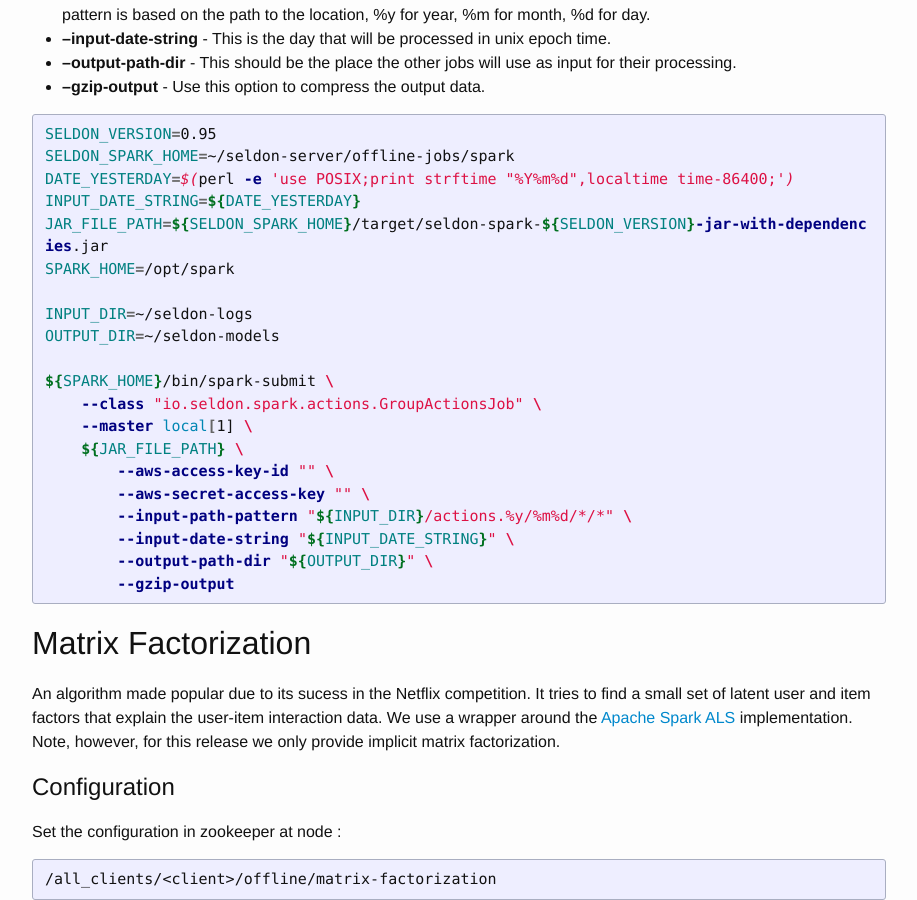
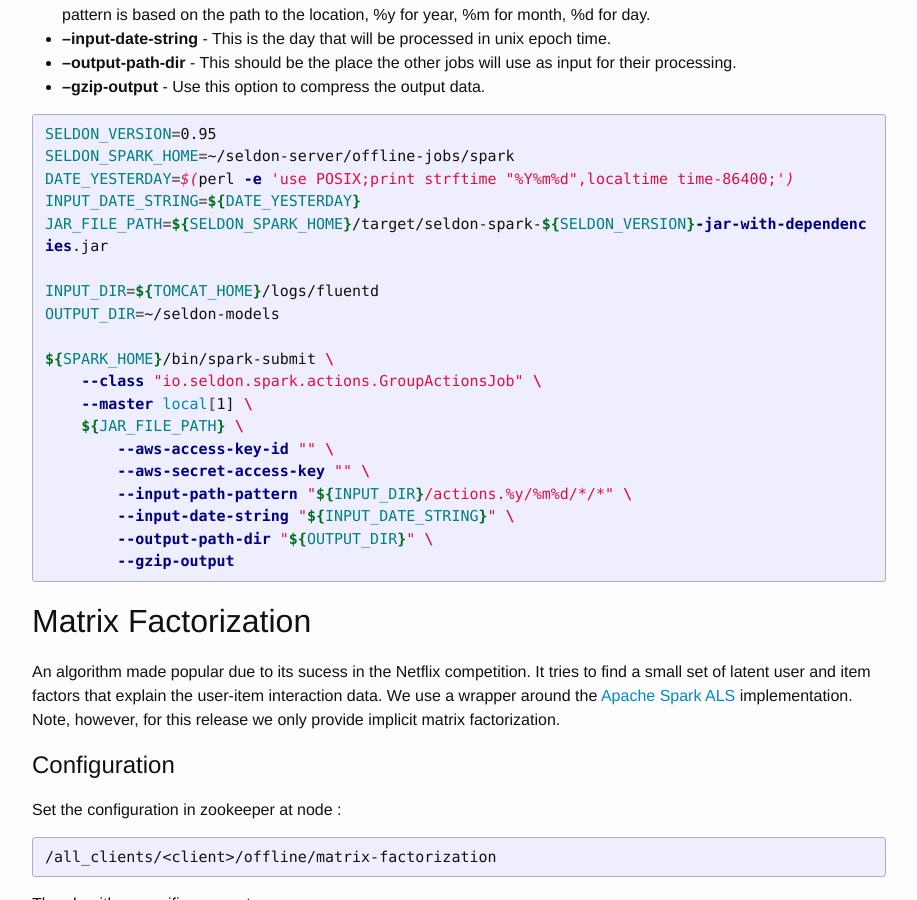
Before and after one commit to SeldonIO/seldonio.github.com, a Jekyll site: the page built from spark-models.md, in a window 1280 px wide and 900 px high, scrolled down 1416 px. Shown: the whole window, without its empty margins (181-1098 px from the left). Built offline with Jekyll 4.4.1, drawn with Linux system fonts in a browser that asks for light colours.

Commit message:
fixed actions job locations

```diff
--- a/spark-models.md
+++ b/spark-models.md
@@ -70,9 +70,8 @@ SELDON_SPARK_HOME=~/seldon-server/offline-jobs/spark
 DATE_YESTERDAY=$(perl -e 'use POSIX;print strftime "%Y%m%d",localtime time-86400;')
 INPUT_DATE_STRING=${DATE_YESTERDAY}
 JAR_FILE_PATH=${SELDON_SPARK_HOME}/target/seldon-spark-${SELDON_VERSION}-jar-with-dependencies.jar
-SPARK_HOME=/opt/spark
 
-INPUT_DIR=~/seldon-logs
+INPUT_DIR=${TOMCAT_HOME}/logs/fluentd
 OUTPUT_DIR=~/seldon-models
 
 ${SPARK_HOME}/bin/spark-submit \
```
